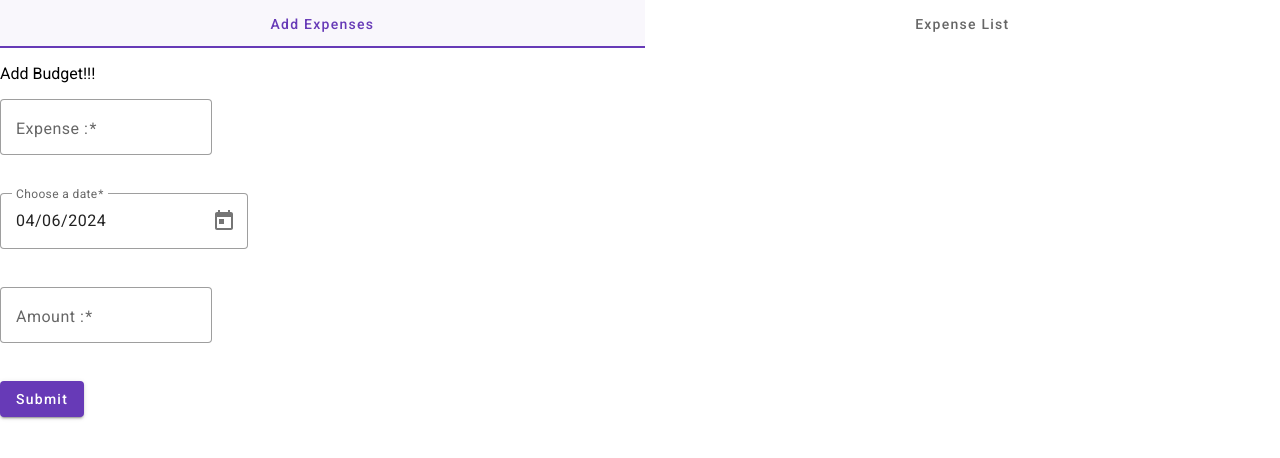
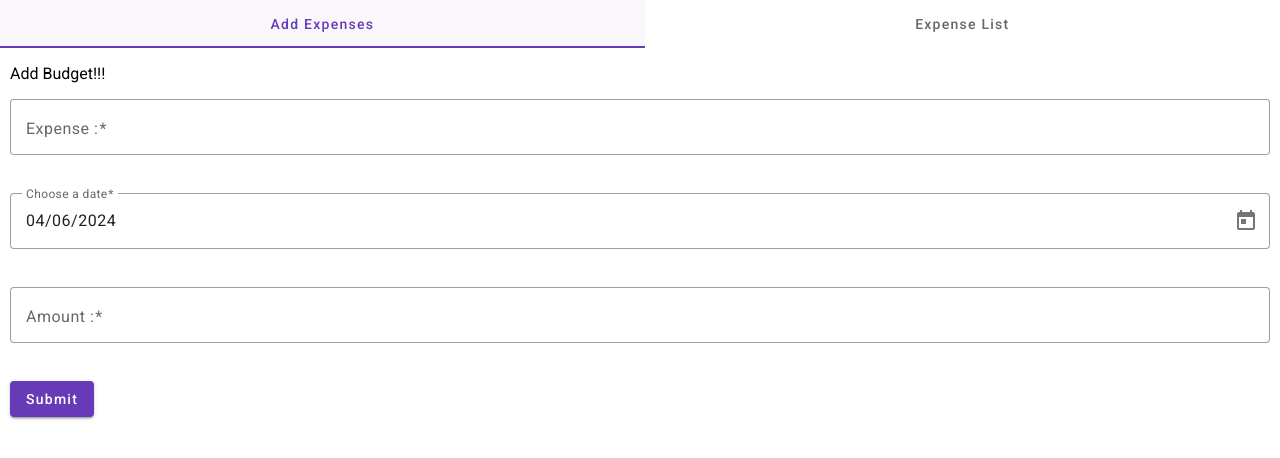
Before and after one commit to priya110698/budget-tracker, an Angular app: page / in a window 1280 px wide. Shown: the top 458 px of the page. Built offline with nearby package versions, Linux system fonts and the light colour scheme.

Commit message:
UI changes

```diff
--- a/src/app/app.component.html
+++ b/src/app/app.component.html
@@ -1,12 +1,3 @@
-<!-- <mat-tab-group mat-stretch-tabs="false" mat-align-tabs="start">
-    <mat-tab [label]="add">
-        <app-add-budget></app-add-budget>
-    </mat-tab>
-    <mat-tab [label]="list">
-        <app-list-budget></app-list-budget>
-    </mat-tab>
-</mat-tab-group> -->
-
 <nav mat-tab-nav-bar [tabPanel]="tabPanel">
     @for (link of links; track link) {
     <a mat-tab-link (click)="activeLink = link" [active]="activeLink == link"> {{link}} </a>
@@ -14,10 +5,10 @@
 </nav>
 
 <mat-tab-nav-panel #tabPanel>
-    <div *ngIf="activeLink == 'Add Expenses'">
+    <div *ngIf="activeLink == 'Add Expenses'" class="pr-pl-10">
         <app-add-budget></app-add-budget>
     </div>
-    <div *ngIf="activeLink == 'Expense List'">
+    <div *ngIf="activeLink == 'Expense List'" class="pr-pl-10">
         <app-list-budget></app-list-budget>
     </div>
 </mat-tab-nav-panel>
--- a/src/app/app.component.scss
+++ b/src/app/app.component.scss
@@ -0,0 +1,3 @@
+.pr-pl-10 {
+    padding: 0 10px;
+}
--- a/src/app/components/add-budget/add-budget.component.html
+++ b/src/app/components/add-budget/add-budget.component.html
@@ -3,28 +3,34 @@
     <div class="form-group">
         <label for="expense" hidden>id </label>
         <input type="text" id="id" formControlName="id" class="form-control" hidden />
-
+        <mat-grid-list cols="1" rowHeight="2:1">
             <p>
-            <mat-form-field appearance="outline">
+                <mat-form-field appearance="outline" class="w-100">
                     <mat-label>Expense :</mat-label>
                     <input matInput placeholder="Enter Expenses" type="text" id="expense" formControlName="expense">
                 </mat-form-field>
             </p>
+        </mat-grid-list>
 
         <p>
-            <mat-form-field appearance="outline">
+            <mat-grid-list cols="1" rowHeight="2:1">
+                <mat-form-field appearance="outline" class="w-100">
                     <mat-label>Choose a date</mat-label>
                     <input matInput [matDatepicker]="picker" id="expenseDate" formControlName="expenseDate">
                     <mat-datepicker-toggle matIconSuffix [for]="picker"></mat-datepicker-toggle>
                     <mat-datepicker #picker></mat-datepicker>
                 </mat-form-field>
+            </mat-grid-list>
         </p>
 
         <p>
-            <mat-form-field appearance="outline">
+            <mat-grid-list cols="1" rowHeight="2:1">
+                <mat-form-field appearance="outline" class="w-100">
                     <mat-label>Amount :</mat-label>
-                <input matInput placeholder="Enter Amount" type="number" id="expenseAmnt" formControlName="expenseAmnt">
+                    <input matInput placeholder="Enter Amount" type="number" id="expenseAmnt"
+                        formControlName="expenseAmnt">
                 </mat-form-field>
+            </mat-grid-list>
         </p>
     </div>
     <button type="submit" color="primary" mat-raised-button>Submit</button>
--- a/src/app/components/add-budget/add-budget.component.scss
+++ b/src/app/components/add-budget/add-budget.component.scss
@@ -0,0 +1,3 @@
+.w-100 {
+    width: 100%;
+}
--- a/src/app/components/add-budget/add-budget.component.ts
+++ b/src/app/components/add-budget/add-budget.component.ts
@@ -8,11 +8,12 @@ import { MatIconModule } from '@angular/material/icon';
 import { MatInputModule } from '@angular/material/input';
 import { MatDatepickerModule } from '@angular/material/datepicker';
 import { MAT_DATE_LOCALE, provideNativeDateAdapter } from '@angular/material/core';
+import { MatGridListModule } from '@angular/material/grid-list';
 
 @Component({
   selector: 'app-add-budget',
   standalone: true,
-  imports: [ReactiveFormsModule, MatButtonModule, MatFormFieldModule, MatInputModule, MatIconModule, MatDatepickerModule],
+  imports: [ReactiveFormsModule, MatButtonModule, MatFormFieldModule, MatInputModule, MatIconModule, MatDatepickerModule, MatGridListModule],
   providers: [{ provide: MAT_DATE_LOCALE, useValue: 'en-GB' }, provideNativeDateAdapter()],
   templateUrl: './add-budget.component.html',
   styleUrl: './add-budget.component.scss',
```
Lines whose indentation alone changed are shown as unchanged.
